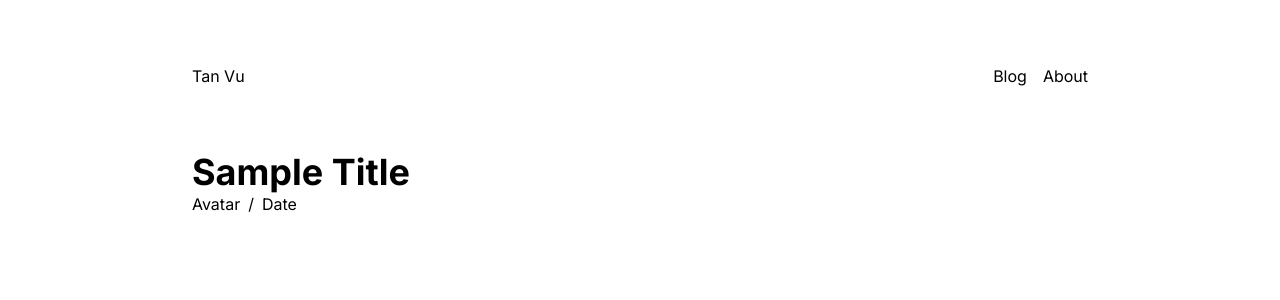
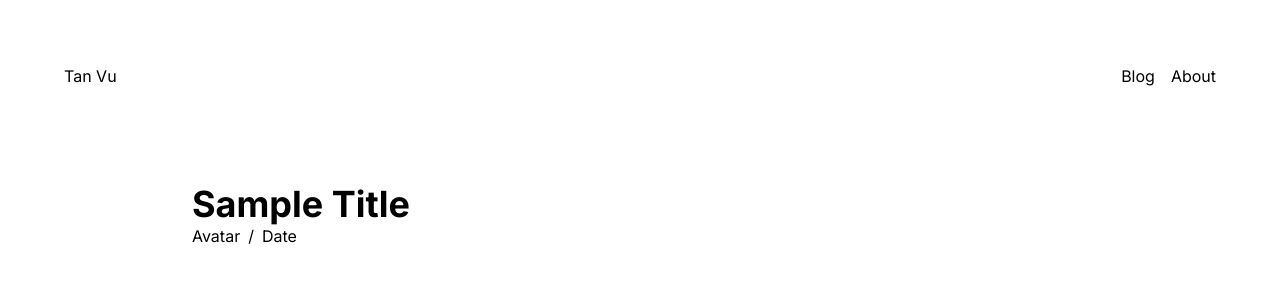
Before and after one commit to huutanvu/tanvublog, a Next.js app: page / in a window 1280 px wide. Shown: the top 300 px of the page. Built offline with nearby package versions, Linux system fonts and the light colour scheme.

Commit message:
Update Container Layout

```diff
--- a/components/NavBar.jsx
+++ b/components/NavBar.jsx
@@ -3,7 +3,7 @@ import React from "react";
 export default function NavBar() {
   return (
     <div className="bg-white flex justify-center sticky z-20 top-0">
-      <div className="max-w-4xl w-screen pt-8">
+      <div className="py-8 w-full">
         <div className="flex justify-between items-center">
           <div>Tan Vu</div>
           <nav className="flex space-x-4">
```
